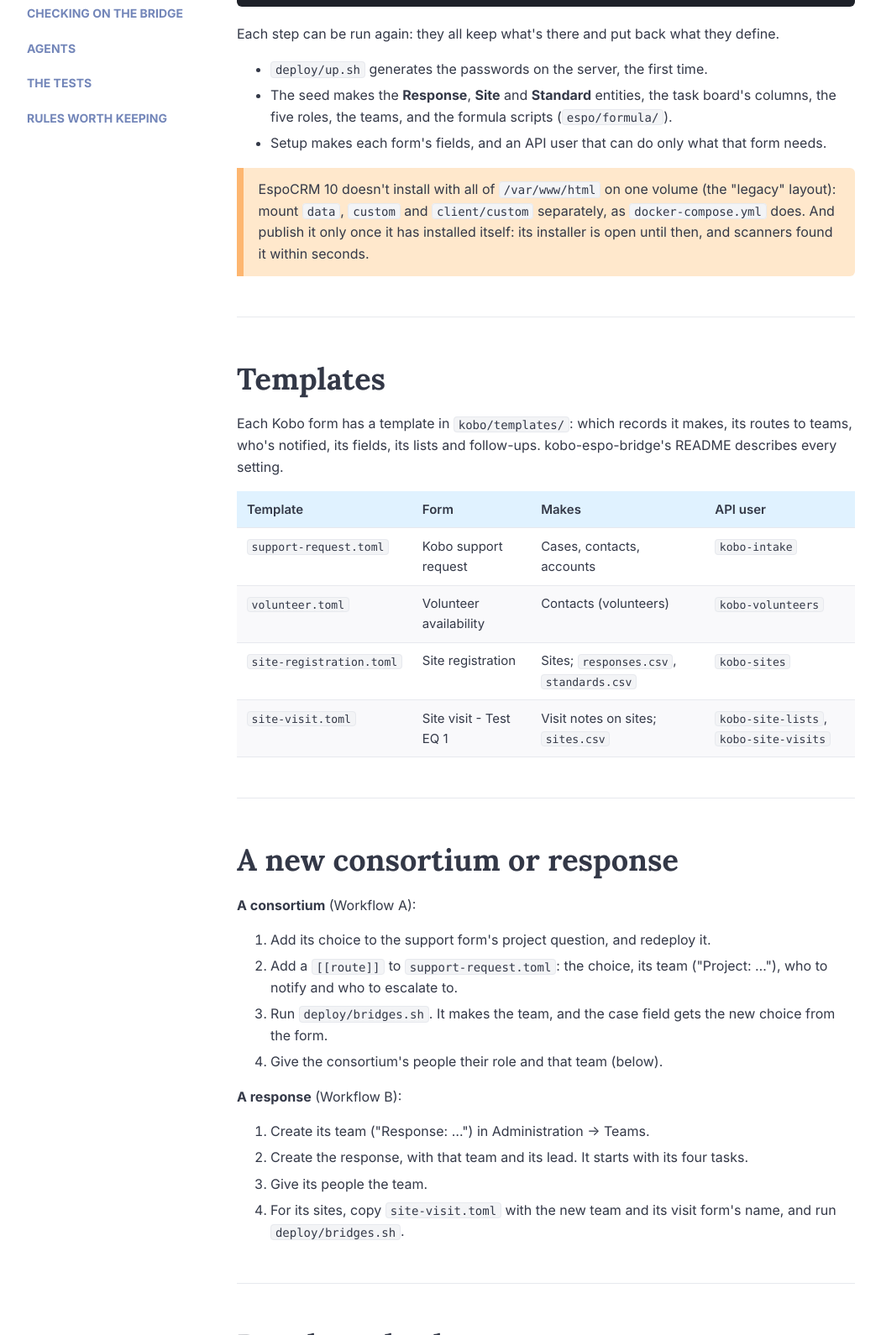
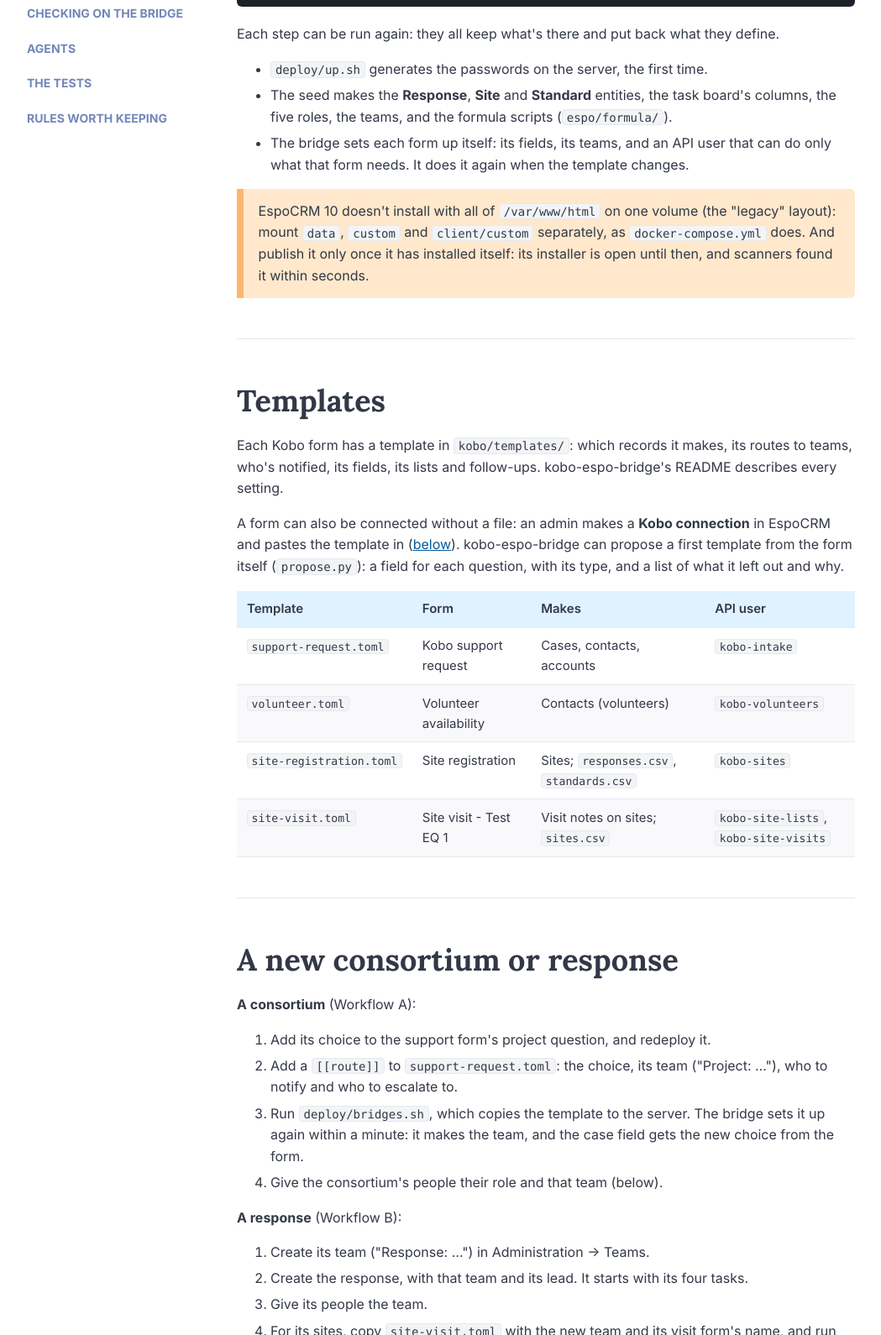
Before and after one commit to kobotoolbox/kobo-espo, a plain HTML site: page site/running.html in a window 1280 px wide. Shown: the part 711-2301 px from the top of the page at 84% size, without its empty margins (38-1087 px from the left). Drawn offline with Linux system fonts and the light colour scheme.

Commit message:
README and manual: one bridge service, setup on the server, Kobo connections in EspoCRM, proposed templates
Co-Authored-By: Claude Opus 5.5 <noreply@anthropic.com>

```diff
--- a/site/running.html
+++ b/site/running.html
@@ -53,12 +53,12 @@
 deploy/up.sh                       # EspoCRM 10.0.11, MariaDB, its scheduler, Caddy (TLS)
 tests/fetch-secrets.sh             # the admin password, to secrets/ (not in git)
 python3 -I espo/seed/seed.py --users   # entities, fields, board, roles, teams, formulas, test users
-deploy/bridges.sh                  # kobo-espo-bridge's setup for each template, then the bridges</code></pre>
+deploy/bridges.sh                  # the bridge: one service for every connection, set up on the server</code></pre>
 <p>Each step can be run again: they all keep what's there and put back what they define.</p>
 <ul>
   <li><code>deploy/up.sh</code> generates the passwords on the server, the first time.</li>
   <li>The seed makes the <strong>Response</strong>, <strong>Site</strong> and <strong>Standard</strong> entities, the task board's columns, the five roles, the teams, and the formula scripts (<code>espo/formula/</code>).</li>
-  <li>Setup makes each form's fields, and an API user that can do only what that form needs.</li>
+  <li>The bridge sets each form up itself: its fields, its teams, and an API user that can do only what that form needs. It does it again when the template changes.</li>
 </ul>
 <div class="warning"><p>EspoCRM 10 doesn't install with all of <code>/var/www/html</code> on one volume (the "legacy" layout): mount <code>data</code>, <code>custom</code> and <code>client/custom</code> separately, as <code>docker-compose.yml</code> does. And publish it only once it has installed itself: its installer is open until then, and scanners found it within seconds.</p></div>
 </section>
@@ -66,6 +66,7 @@ deploy/bridges.sh                  # kobo-espo-bridge's setup for each template,
 <section id="templates">
 <h2>Templates</h2>
 <p>Each Kobo form has a template in <code>kobo/templates/</code>: which records it makes, its routes to teams, who's notified, its fields, its lists and follow-ups. kobo-espo-bridge's README describes every setting.</p>
+<p>A form can also be connected without a file: an admin makes a <strong>Kobo connection</strong> in EspoCRM and pastes the template in (<a href="#checking">below</a>). kobo-espo-bridge can propose a first template from the form itself (<code>propose.py</code>): a field for each question, with its type, and a list of what it left out and why.</p>
 <div class="table-scroll"><table>
   <thead><tr><th>Template</th><th>Form</th><th>Makes</th><th>API user</th></tr></thead>
   <tbody>
@@ -83,7 +84,7 @@ deploy/bridges.sh                  # kobo-espo-bridge's setup for each template,
 <ol>
   <li>Add its choice to the support form's project question, and redeploy it.</li>
   <li>Add a <code>[[route]]</code> to <code>support-request.toml</code>: the choice, its team ("Project: …"), who to notify and who to escalate to.</li>
-  <li>Run <code>deploy/bridges.sh</code>. It makes the team, and the case field gets the new choice from the form.</li>
+  <li>Run <code>deploy/bridges.sh</code>, which copies the template to the server. The bridge sets it up again within a minute: it makes the team, and the case field gets the new choice from the form.</li>
   <li>Give the consortium's people their role and that team (below).</li>
 </ol>
 <p><strong>A response</strong> (Workflow B):</p>
```
Also changed, not shown: site/pages/running.html (+4 -3 lines), 1 other file.
